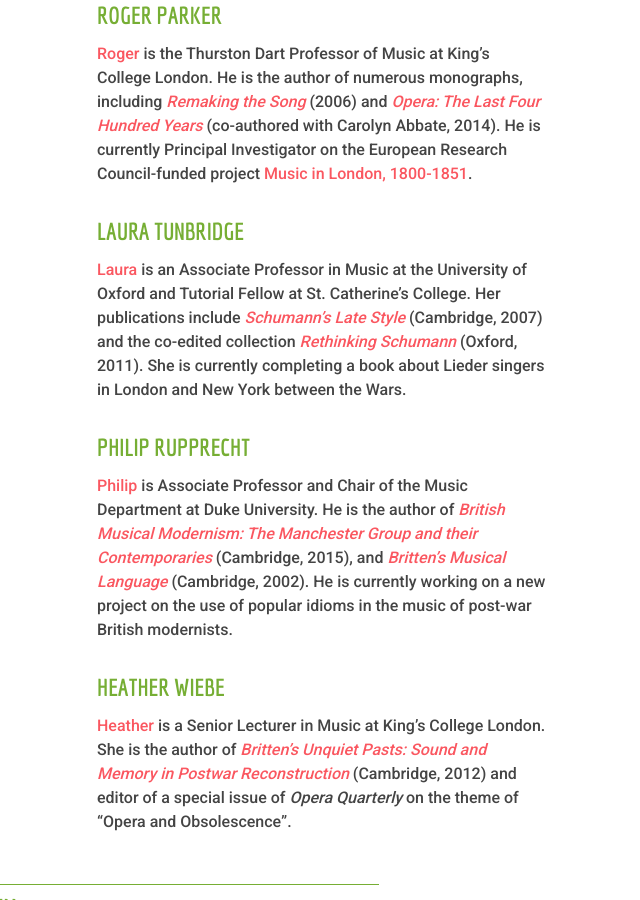
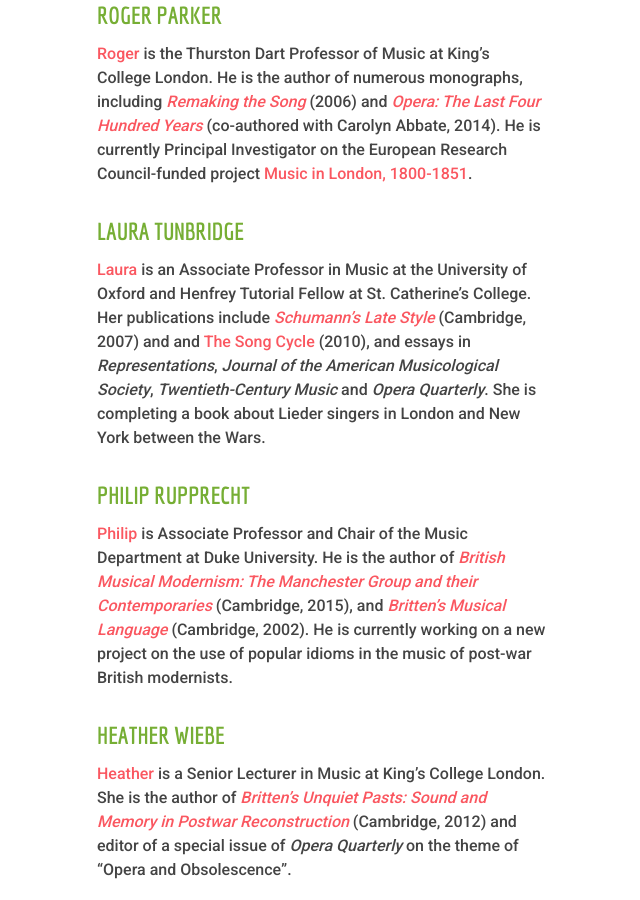
Before and after one commit to musicandthemiddlebrow/musicandthemiddlebrow.github.io, a Jekyll site: the page built from people.html, in a window 1280 px wide and 900 px high, scrolled down 982 px. Shown: the whole window, without its empty margins (168-808 px from the left). Built offline with Jekyll 4.4.1, drawn with Linux system fonts in a browser that asks for light colours.

Commit message:
Update people.html

```diff
--- a/people.html
+++ b/people.html
@@ -43,10 +43,11 @@
 
 <h3>Laura Tunbridge</h3>
 <p><a href="http://www.music.ox.ac.uk/about/people/academic-staff/university-lecturers-and-college-fellows/laura-tunbridge/">Laura</a>
-  is an Associate Professor in Music at the University of Oxford and Tutorial
+  is an Associate Professor in Music at the University of Oxford and Henfrey Tutorial
   Fellow at St. Catherine’s College. Her publications include <em><a href="http://www.cambridge.org/gb/academic/subjects/music/nineteenth-century-music/schumanns-late-style">Schumann’s Late Style</a></em>
-  (Cambridge, 2007) and the co-edited collection <em><a href="https://global.oup.com/academic/product/rethinking-schumann-9780195393866?cc=gb&lang=en&">Rethinking Schumann</a></em> (Oxford, 2011).
-  She is currently completing a book about Lieder singers in London and New York between the Wars.</p>
+  (Cambridge, 2007) and and <a href="http://www.cambridge.org/gb/academic/subjects/music/nineteenth-century-music/song-cycle">The Song Cycle</a> (2010), and essays in <em>Representations</em>,
+  <em>Journal of the American Musicological Society</em>, <em>Twentieth-Century Music</em> and <em>Opera Quarterly</em>.
+  She is completing a book about Lieder singers in London and New York between the Wars.
 
 <h3>Philip Rupprecht</h3>
 <p><a href="https://fds.duke.edu/db/aas/Music/faculty/philrupprecht1">Philip</a>
```
